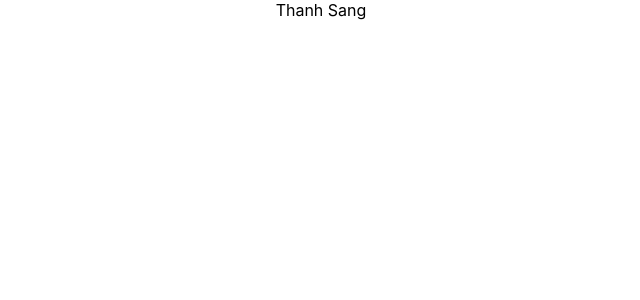
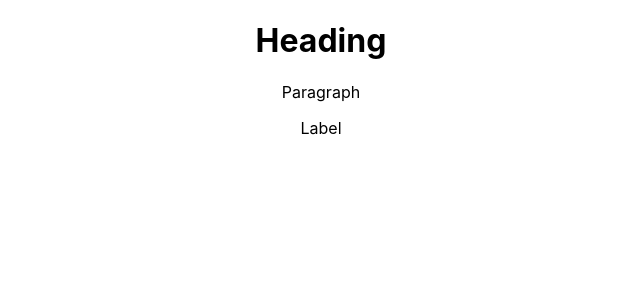
Before and after one commit to sangotp/reactjs_typescript_tutorials, a React (Create React App) app: page / in a window 1280 px wide. Shown: the top 300 px of the page, without its empty margins (319-959 px from the left). Built offline with nearby package versions, Linux system fonts and the light colour scheme.

Commit message:
Polymorphic Components In ReactJS + Typescript Project

```diff
--- a/src/App.tsx
+++ b/src/App.tsx
@@ -25,6 +25,7 @@
 import { Toast } from './components/templateliterals/Toast';
 import { Button } from './components/html/Button';
 import { CustomComponent } from './components/html/CustomComponent';
+import { Text } from './components/polymorphic/Text';
 
 function App() {
   const personName = {
@@ -116,7 +117,11 @@
         My Button
       </Button> */}
 
-      <CustomComponent name='Thanh Sang' />
+      {/* <CustomComponent name='Thanh Sang' /> */}
+
+      <Text as='h1' size='lg' color='primary'>Heading</Text>
+      <Text as='p' size='sm' color='secondary'>Paragraph</Text>
+      <Text as='label' htmlFor='someId' size='md' color='secondary'>Label</Text>
     </div>
   );
 }
--- /dev/null
+++ b/src/components/polymorphic/Text.tsx
@@ -0,0 +1,15 @@
+type TextOwnProps<E extends React.ElementType> = {
+    size?: 'sm' | 'md' | 'lg'
+    color?: 'primary' | 'secondary'
+    children: React.ReactNode
+    as?: E
+}
+
+type TextProps<E extends React.ElementType> = TextOwnProps<E> & Omit<React.ComponentProps<E>, keyof TextOwnProps<E>>
+
+export const Text = <E extends React.ElementType = 'div'>({ size, color, children, as }: TextProps<E>) => {
+    const Component = as || 'div'
+    return (
+        <Component className={`class-with-${size}-${color}`}>{children}</Component>
+    )
+}
```
